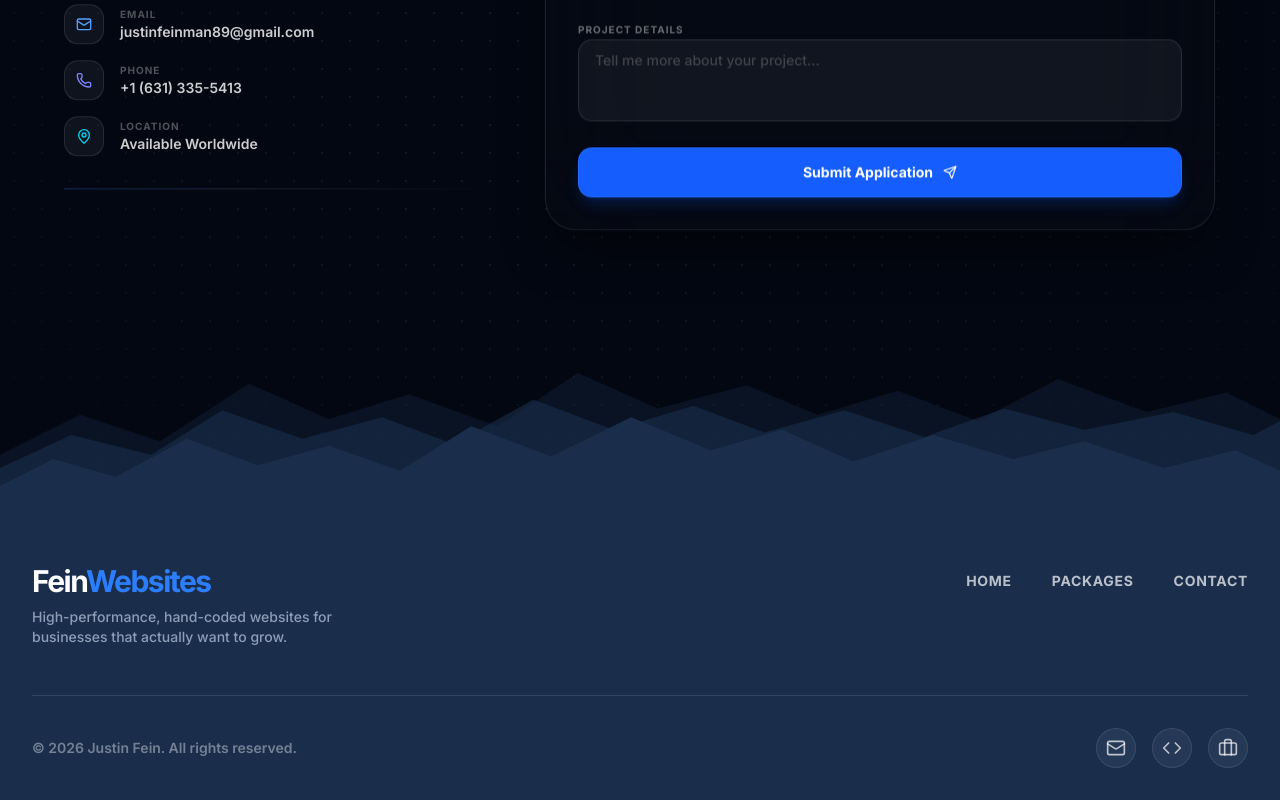
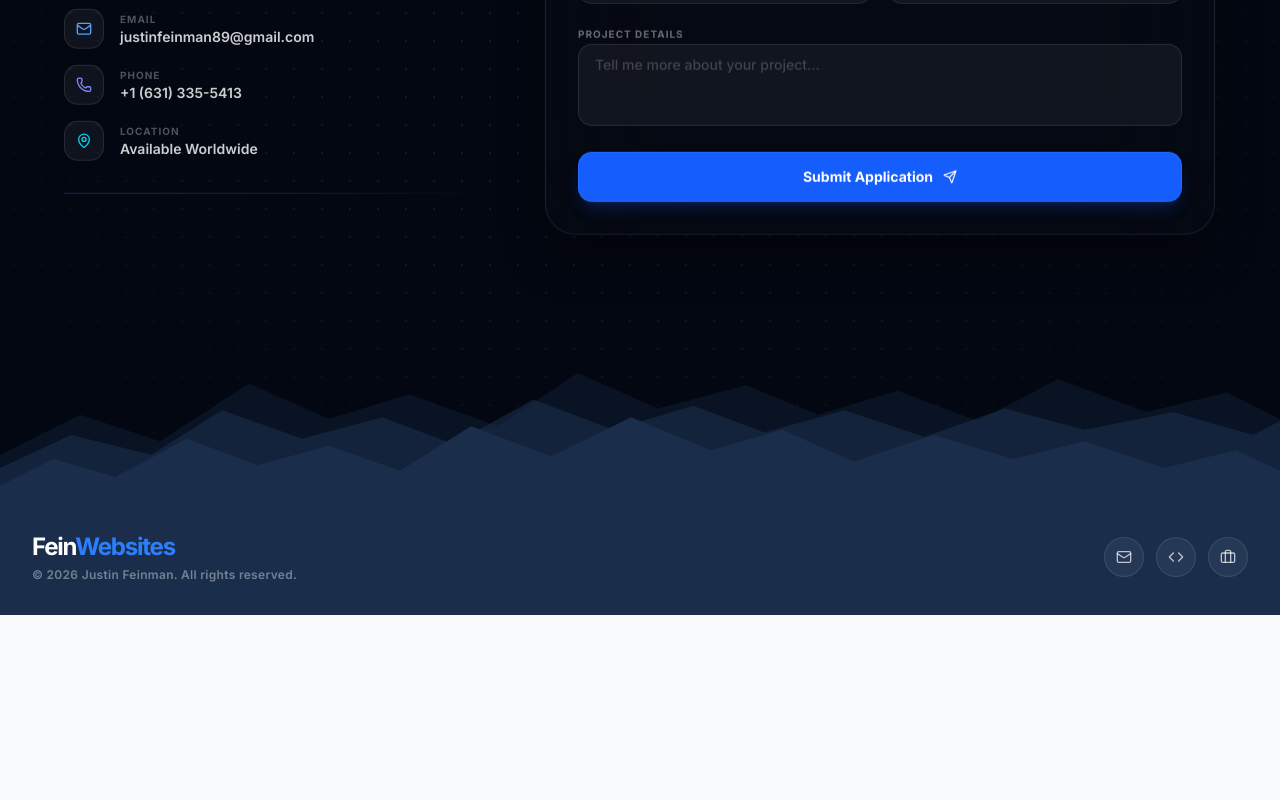
Before and after one commit to justinfei9/FeinWebsites, a React (Vite) app: page /#/contact in a window 1280 px wide. Shown: the part 337-1137 px from the top of the page. After the commit the page ends 952 px from the top, so only its background shows below. Built offline with nearby package versions, Linux system fonts and the light colour scheme.

Commit message:
removed line between footer

```diff
--- a/components/Footer.tsx
+++ b/components/Footer.tsx
@@ -1,73 +1,47 @@
-import React from 'react';
+import React, { useState, useEffect } from 'react';
 import { motion } from 'framer-motion';
 import { Link } from 'react-router-dom';
 import { Mail, Code, Briefcase } from 'lucide-react';
 
 const Footer: React.FC = () => {
   const currentYear = new Date().getFullYear();
+  const [displayEmail, setDisplayEmail] = useState('');
 
-  const navLinks = [
-    { name: "Home", href: "/" },
-    { name: "Packages", href: "/pricing" },
-    { name: "Contact", href: "/contact" },
-  ];
+  // Obfuscate email to prevent easy scraping
+  useEffect(() => {
+    const ePt1 = 'justinfeinman89';
+    const ePt2 = 'gmail.com';
+    setDisplayEmail(`${ePt1}@${ePt2}`);
+  }, []);
 
   return (
-    <footer className="bg-primary pt-16 pb-8 relative z-10">
+    <footer className="bg-primary py-8 relative z-10">
       <div className="max-w-7xl mx-auto px-6 lg:px-8">
-
-        {/* --- TOP ROW: BRAND & LINKS --- */}
         <motion.div
-          initial={{ opacity: 0, y: 20 }}
+          initial={{ opacity: 0, y: 10 }}
           whileInView={{ opacity: 1, y: 0 }}
           viewport={{ once: true }}
-          transition={{ duration: 0.6 }}
-          className="flex flex-col md:flex-row justify-between items-center md:items-start gap-8 mb-12"
+          transition={{ duration: 0.5 }}
+          className="flex flex-col md:flex-row justify-between items-center gap-6"
         >
-          {/* Brand Identity */}
+          {/* --- BRAND & COPYRIGHT --- */}
           <div className="text-center md:text-left">
-            <Link to="/" className="font-black text-3xl tracking-tighter text-white block mb-2">
+            <Link to="/" className="font-black text-2xl tracking-tighter text-white block mb-1">
               Fein<span className="text-blue-500">Websites</span>
             </Link>
-            <p className="text-blue-100/60 font-medium text-sm max-w-xs mx-auto md:mx-0">
-              High-performance, hand-coded websites for businesses that actually want to grow.
+            <p className="text-white/40 text-xs font-semibold tracking-wide">
+              © {currentYear} Justin Feinman. All rights reserved.
             </p>
           </div>
 
-          {/* Quick Nav Links */}
-          <div className="flex flex-wrap justify-center gap-6 md:gap-10 pt-2">
-            {navLinks.map((link) => (
-              <a
-                key={link.name}
-                href={link.href}
-                className="text-white/70 hover:text-white font-bold transition-colors text-sm uppercase tracking-wider"
-              >
-                {link.name}
-              </a>
-            ))}
-          </div>
-        </motion.div>
-
-        {/* --- BOTTOM ROW: COPYRIGHT & SOCIALS --- */}
-        <motion.div
-          initial={{ opacity: 0 }}
-          whileInView={{ opacity: 1 }}
-          viewport={{ once: true }}
-          transition={{ duration: 0.6, delay: 0.2 }}
-          className="flex flex-col md:flex-row justify-between items-center pt-8 border-t border-white/10 gap-6"
-        >
-          <p className="text-white/40 text-sm font-semibold text-center md:text-left">
-            © {currentYear} Justin Fein. All rights reserved.
-          </p>
-
-          {/* Social / Contact Icons */}
-          <div className="flex gap-4">
+          {/* --- SOCIAL / CONTACT ICONS --- */}
+          <div className="flex gap-3">
             <a
-              href="mailto:your-email@example.com"
+              href={displayEmail ? `mailto:${displayEmail}` : '#'}
               className="w-10 h-10 rounded-full bg-white/5 border border-white/10 flex items-center justify-center text-white/70 hover:bg-blue-600 hover:text-white hover:border-transparent transition-all hover:-translate-y-1 group"
               aria-label="Email Me"
             >
-              <Mail className="w-5 h-5 group-hover:scale-110 transition-transform" />
+              <Mail className="w-4 h-4 group-hover:scale-110 transition-transform" />
             </a>
             <a
               href="https://github.com/justinfei9"
@@ -76,20 +50,19 @@ const Footer: React.FC = () => {
               className="w-10 h-10 rounded-full bg-white/5 border border-white/10 flex items-center justify-center text-white/70 hover:bg-blue-600 hover:text-white hover:border-transparent transition-all hover:-translate-y-1 group"
               aria-label="GitHub Profile"
             >
-              <Code className="w-5 h-5 group-hover:scale-110 transition-transform" />
+              <Code className="w-4 h-4 group-hover:scale-110 transition-transform" />
             </a>
             <a
-              href="#"
+              href="https://www.linkedin.com/in/justin-feinman-34609726a/"
               target="_blank"
               rel="noopener noreferrer"
               className="w-10 h-10 rounded-full bg-white/5 border border-white/10 flex items-center justify-center text-white/70 hover:bg-blue-600 hover:text-white hover:border-transparent transition-all hover:-translate-y-1 group"
               aria-label="LinkedIn Profile"
             >
-              <Briefcase className="w-5 h-5 group-hover:scale-110 transition-transform" />
+              <Briefcase className="w-4 h-4 group-hover:scale-110 transition-transform" />
             </a>
           </div>
         </motion.div>
-
       </div>
     </footer>
   );
```
